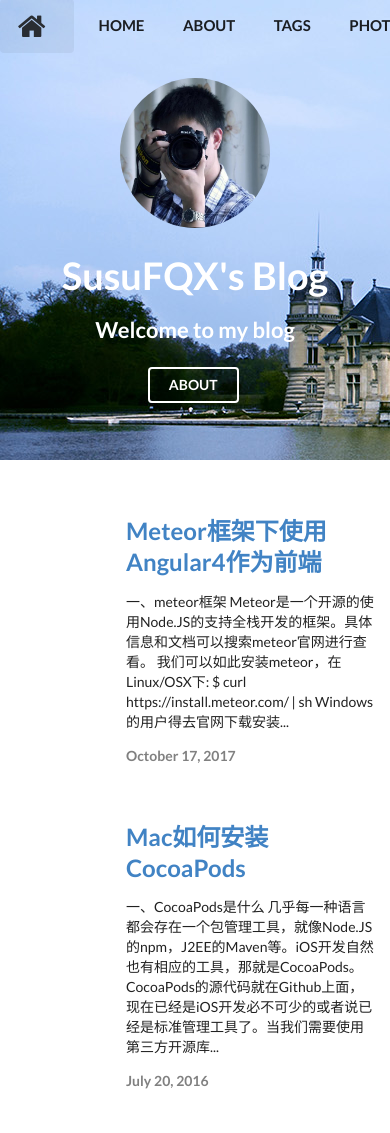
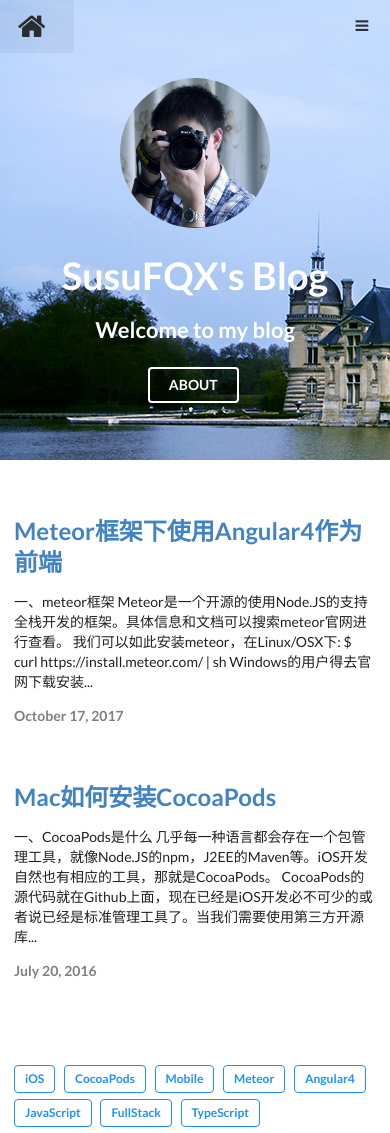
Before and after one commit to susufqx/susufqx.github.com, a Jekyll site: the page built from index.html, in a window 390 px wide. Shown: the top 1133 px of the page. Built offline with Jekyll 4.4.1, drawn with Linux system fonts in a browser that asks for light colours; nearby versions of some CDN libraries; grey boxes are pictures that could not be loaded.

Commit message:
Fix the display problem

```diff
--- a/_includes/header.html
+++ b/_includes/header.html
@@ -1,4 +1,4 @@
-<header class="main-header">
+<div class="main-header pusher">
   <div class="ui inverted vertical masthead center aligned segment" style="{%if page.header-img%}background: url({{page.header-img}}){%else%}background: url({{site.home-header-image}}){%endif%}">
     <!--Following menu-->
     <div class="ui large top fixed menu following-menu transition hidden">
@@ -31,7 +31,7 @@
       {%endif%}
     </div>
   </div>
-</header>
+</div>
 <script>
 $(document)
   .ready(function() {
--- a/_includes/menu.html
+++ b/_includes/menu.html
@@ -6,4 +6,7 @@
     <a class="item" href="/tags">TAGS</a>
     <a class="item" href="/photos">PHOTOS</a>
   </div>
+  <a class="toc item right floated">
+    <i class="sidebar icon"></i>
+  </a>
 </div>
--- /dev/null
+++ b/_includes/sidebar.html
@@ -0,0 +1,8 @@
+<div class="ui vertical inverted sidebar menu">
+  <a class="active item">Home</a>
+  <a class="item">Work</a>
+  <a class="item">Company</a>
+  <a class="item">Careers</a>
+  <a class="item">Login</a>
+  <a class="item">Signup</a>
+</div>
--- a/_layouts/default.html
+++ b/_layouts/default.html
@@ -4,15 +4,15 @@
   {% include head.html %}
 
   <body>
-      <div class="outer">
+    <!--Sidebar menu-->
+    {% include sidebar.html %}
+      <div class="pusher">
         {% include header.html %}
-
         <div class="page-content">
           <div class="wrapper">
             {{ content }}
           </div>
         </div>
-
         {% include footer.html %}
       </div>
   </body>
--- a/css/main.scss
+++ b/css/main.scss
@@ -1,6 +1,7 @@
 ---
 # Only the main Sass file needs front matter (the dashes are enough)
 ---
+
 //blog text size
 .post-content{
   p{
@@ -21,7 +22,22 @@
 .ui.menu.following-menu{
   opacity: 0.7;
 }
-
+.toc.item{
+  display: none !important;
+}
+@media only screen and (max-width: 700px) {
+  .main-header{
+    .right.menu{
+      display: none !important;
+    }
+    .ui.menu.following-menu{
+      display: none !important;
+    }
+    .toc.item{
+      display: block !important;
+    }
+  }
+}
 /* end header part */
 
 /* footer part */
@@ -64,9 +80,14 @@
   }
 }
 
+@media only screen and(min-width:992px){
+  .doubling.stackable.two.column.ui.grid.container.post-part {
+    padding-left: 8em;
+  }
+}
+
 .doubling.stackable.two.column.ui.grid.container.post-part {
   padding-top: 4em;
-  padding-left: 8em;
   .twelve.wide.column{
     .post-preview{
       padding-bottom:4em !important;
```
Also changed, not shown: other parts of _includes/header.html (+3 -1 lines), 2 other files.
